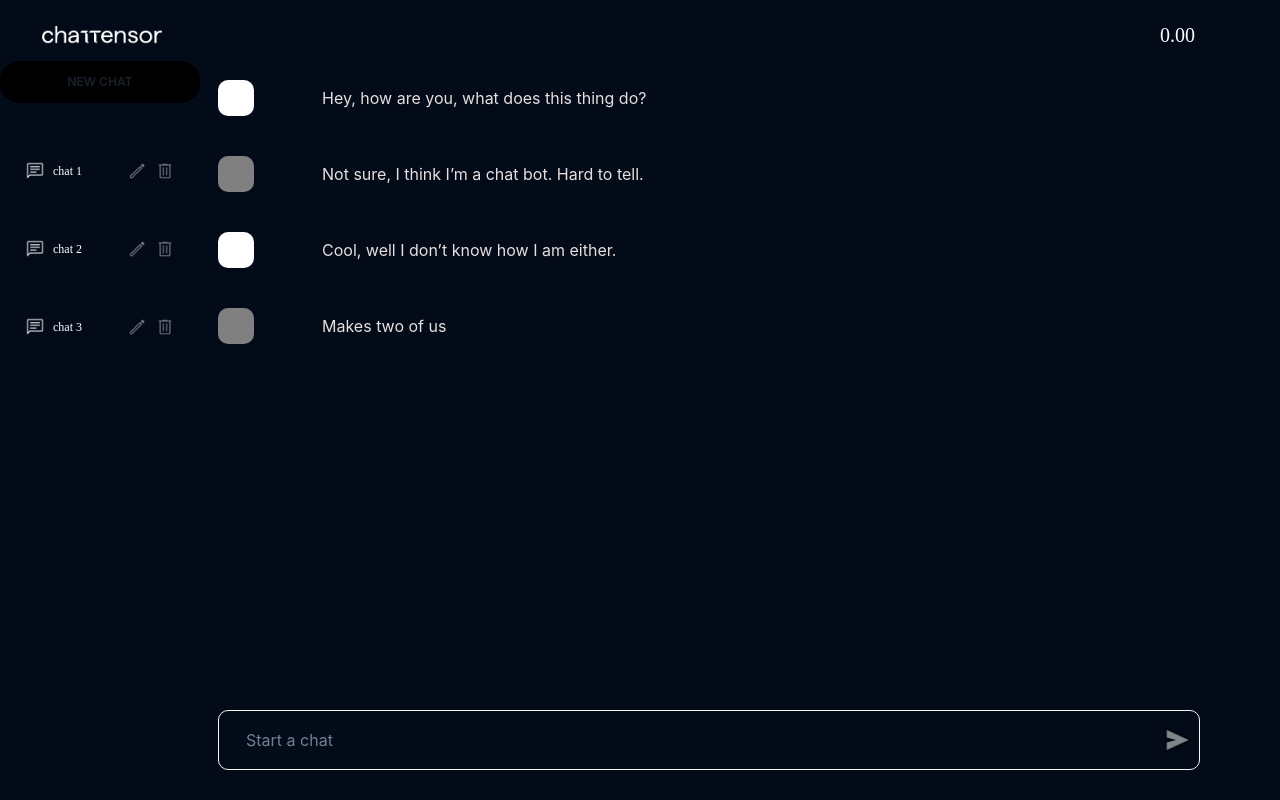
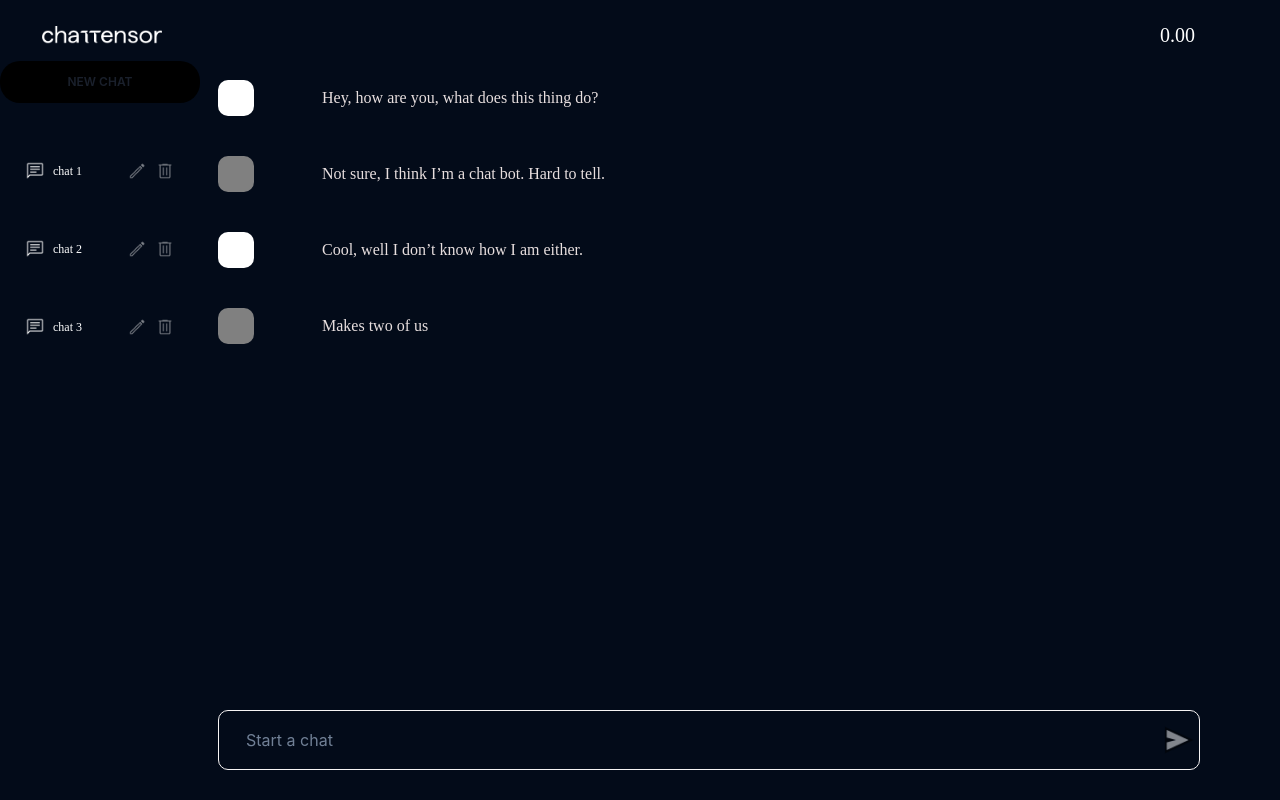
Before and after one commit to eloenwa/chattensorwebapp, a Next.js app: page /chatpage in a window 1280 px wide. Both pictures are taken after a click on the button "NEW CHAT". Built offline with nearby package versions, Linux system fonts and the light colour scheme.

Commit message:
updated font on chatpage to haffer medium

```diff
--- a/app/chatpage/components/MainChatComponent.tsx
+++ b/app/chatpage/components/MainChatComponent.tsx
@@ -13,7 +13,7 @@ function MainChatComponent(props: ChatObj) {
     return (
         <HStack alignItems={'center'} mt={'40px !important'} mb={'40px !important'} overflow={'hidden'}>
             <Box w={'36px'} h={'36px'} bgColor={props.bgcolor} borderRadius={'10px'} />
-            <Box ml={'60px !important'}>{props.text}</Box>
+            <Box ml={'60px !important'} fontFamily={'Haffer-Medium'} fontSize={'16px'}>{props.text}</Box>
         </HStack>
     )
 }
```
